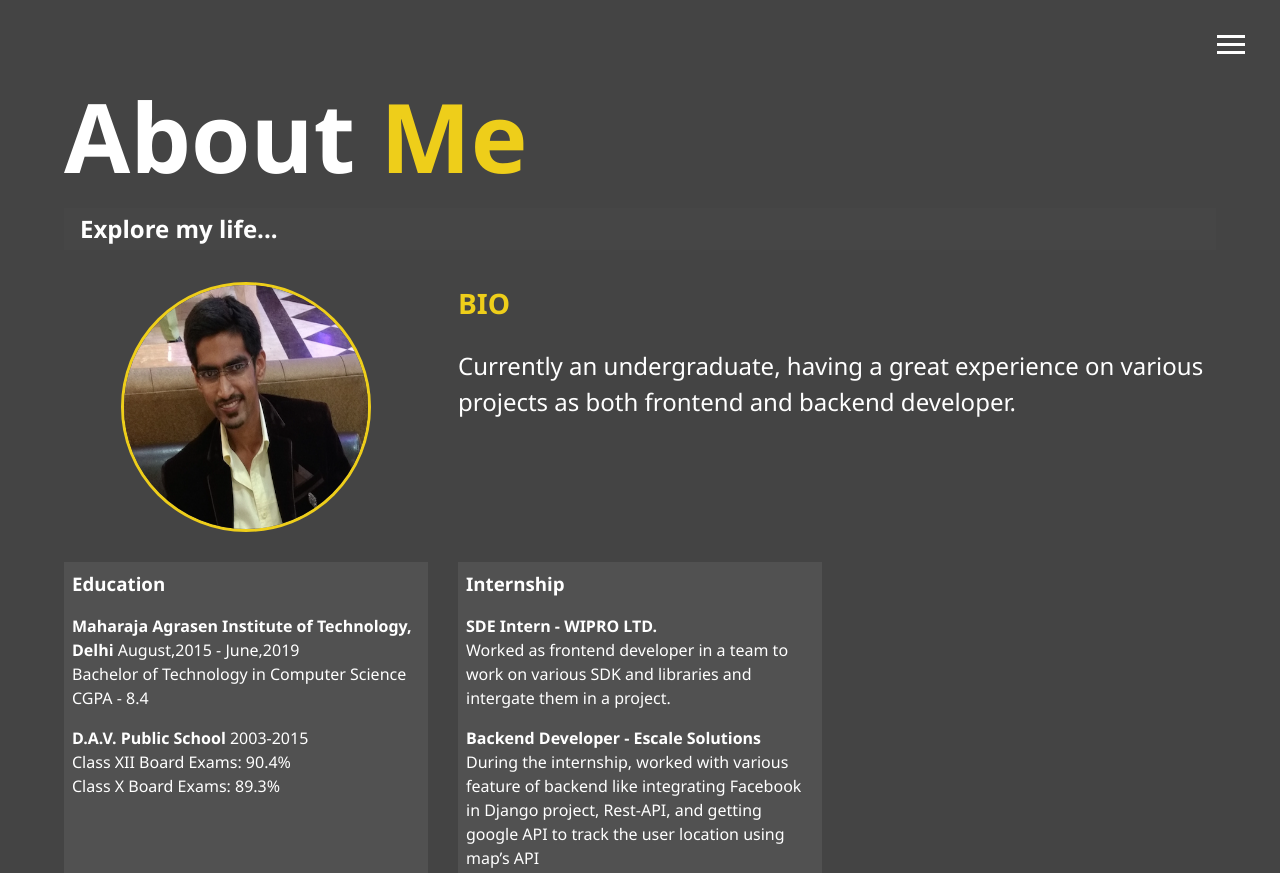
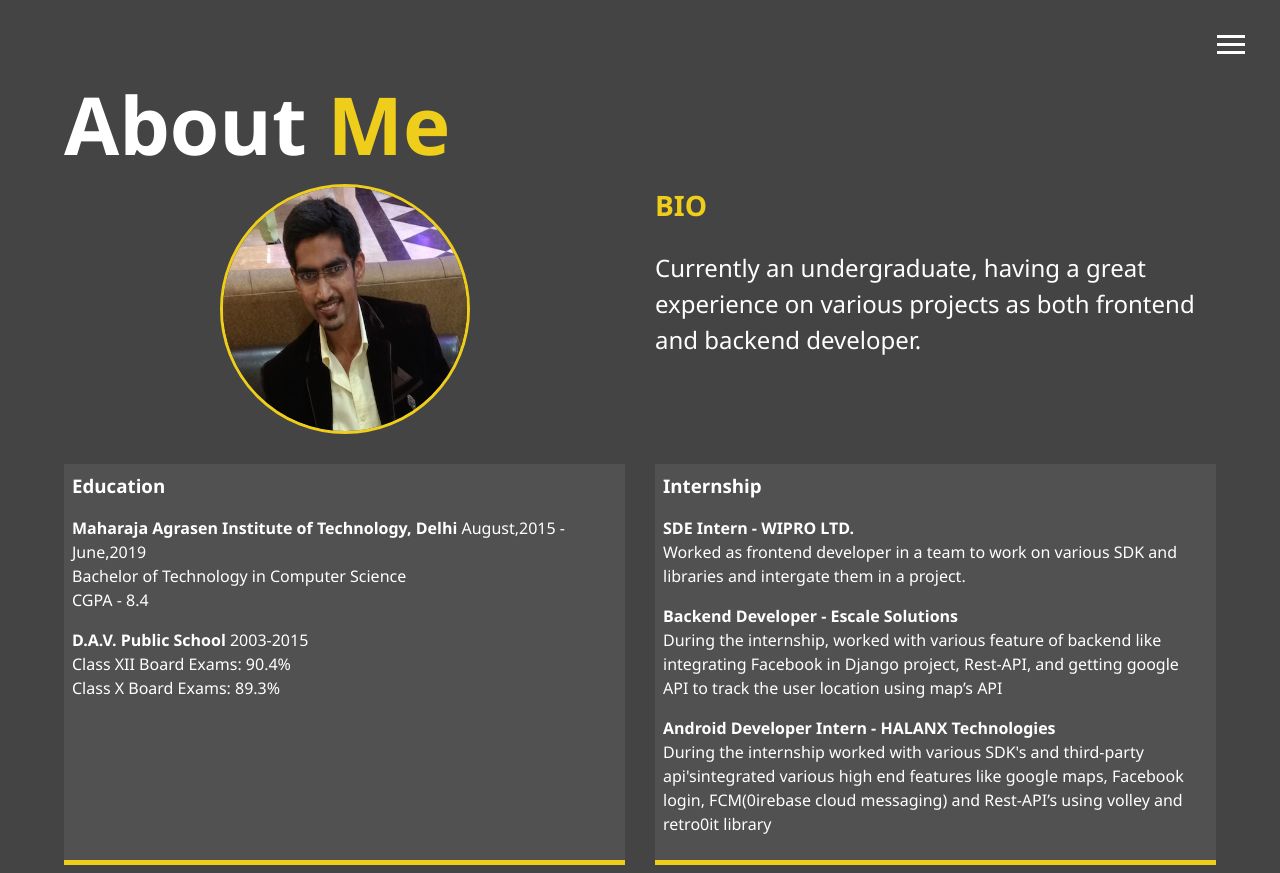
Before and after one commit to nishants906/Portfolio, a website: page dist/about.html in a window 1280 px wide. Shown: the top 873 px of the page. Drawn offline with Linux system fonts and the light colour scheme.

Commit message:
profile updated

```diff
--- a/dist/about.html
+++ b/dist/about.html
@@ -50,9 +50,6 @@
         <h1 class="lg-heading">
             About <span class="text-secondary">Me</span>
         </h1>
-        <h2 class="sm-heading">
-            Explore my life...
-        </h2>
         <div class="about-info">
             <img src="img/Screen%20Shot%202018-08-01%20at%209.52.52%20PM.png" alt="Shivankit Raj" class="bio-img">
 
--- a/dist/css/main.css
+++ b/dist/css/main.css
@@ -118,7 +118,7 @@ body {
 h1, h2, h3 {
   margin: 0; }
   h1.lg-heading, h2.lg-heading, h3.lg-heading {
-    font-size: 6rem;
+    font-size: 5rem;
     font-weight: 600; }
   h1.sm-heading, h2.sm-heading, h3.sm-heading {
     margin-bottom: 2rem;
@@ -174,9 +174,8 @@ main {
 .about-info {
   display: grid;
   grid-gap: 30px;
-  grid-template-areas: 'bioimage bio bio'
- 'col1 col2 col3';
-  grid-template-columns: repeat(3, 1fr); }
+  grid-template-areas: 'bioimage  bio' 'col1 col2';
+  grid-template-columns: repeat(2, 1fr); }
 
 .bio-img {
   grid-area: bioimage;
@@ -196,9 +195,6 @@ main {
 
 .col2 {
   grid-area: col2; }
-
-.col3 {
-  grid-area: col3; }
 
 .col {
   background: #515151;
@@ -263,11 +259,7 @@ main {
       width: 150px;
       height: 150px; }
   .about-info {
-    grid-template-areas: 'bioimage'
- 'bio'
- 'col1'
- 'col2'
- 'col3';
+    grid-template-areas: 'bioimage' 'bio' 'col1' 'col2' 'col3';
     grid-template-columns: 1fr; }
   .projects {
     grid-template-columns: repeat(2, 1fr); } }
```
Also changed, not shown: dist/index.html (+3 -0 lines), dist/work.html (+17 -15 lines), dist/img/portrait.jpg, 1 other file.
